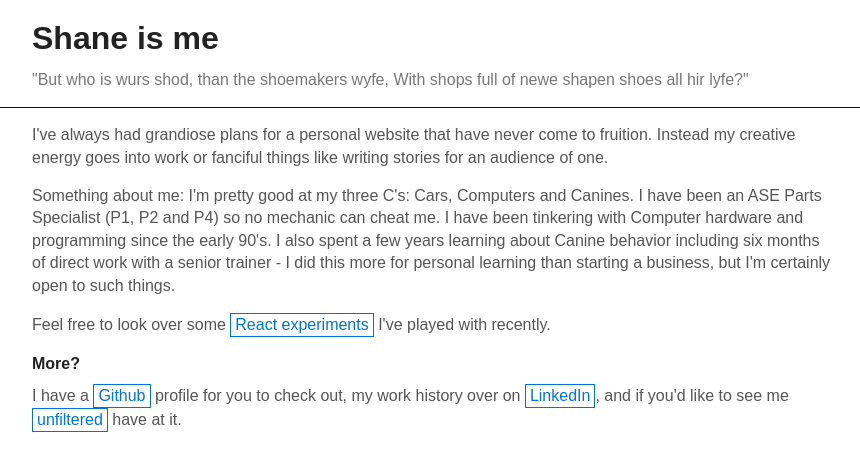
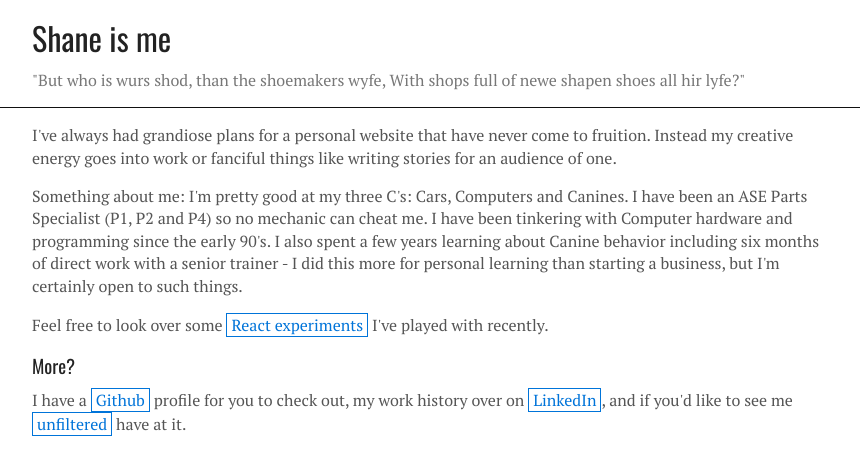
Before and after one commit to drainpip/shaneis.me, a React (Create React App) app: page / in a window 1280 px wide. Shown: the top 474 px of the page, without its empty margins (208-1068 px from the left). Built offline with nearby package versions, Linux system fonts and the light colour scheme.

Commit message:
Add custom fonts

```diff
--- a/src/home/Index.js
+++ b/src/home/Index.js
@@ -7,7 +7,7 @@ const Index = (props) => {
       <p>I've always had grandiose plans for a personal website that have never come to fruition. Instead my creative energy goes into work or fanciful things like writing stories for an audience of one.</p>
       <p>Something about me: I'm pretty good at my three C's: Cars, Computers and Canines. I have been an ASE Parts Specialist (P1, P2 and P4) so no mechanic can cheat me. I have been tinkering with Computer hardware and programming since the early 90's. I also spent a few years learning about Canine behavior including six months of direct work with a senior trainer - I did this more for personal learning than starting a business, but I'm certainly open to such things.</p>
       <p>Feel free to look over some <Link to="/experiments">React experiments</Link> I've played with recently.</p>
-      <h4>More?</h4>
+      <h3>More?</h3>
       <p>I have a <a href="https://github.com/drainpip">Github</a> profile for you to check out, my work history over on <a href="https://www.linkedin.com/in/shaneduff/">LinkedIn</a>, and if you'd like to see me <a href="http://twitter.com/drainpip">unfiltered</a> have at it.</p>
     </article>
   );
--- a/src/index.css
+++ b/src/index.css
@@ -1,3 +1,5 @@
+@import url('https://fonts.googleapis.com/css?family=Oswald|PT+Serif');
+
 html {
   box-sizing: border-box;
 }
@@ -10,7 +12,8 @@ html {
 
 body {
   color: #555;
-  font-family: sans-serif;
+  font-family: 'PT Serif', serif;
+  font-weight: 400;
   line-height: 1.4;
   margin: 0;
   padding: 0;
@@ -18,6 +21,8 @@ body {
 
 h1, h2, h3, h4, h5, h6 {
   color: #222;
+  font-family: 'Oswald', sans-serif;
+  font-weight: 400;
   margin-top: 0;
   margin-bottom: .5rem;
 }
--- a/src/patterns/navigation/TopNav.css
+++ b/src/patterns/navigation/TopNav.css
@@ -15,6 +15,8 @@
     border-bottom-color: #222;
     color: #999;
     display: inline-block;
+    font-family: 'Oswald', sans-serif;
+    font-weight: 400;
     margin-bottom: -1px;
     padding: .25em .75em;
     text-decoration: none;
```
